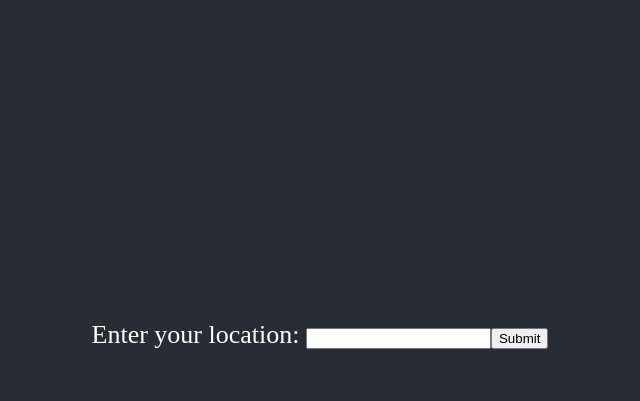
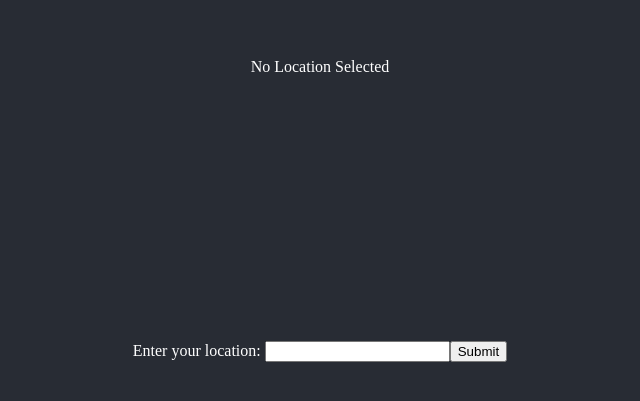
Before and after one commit to mszekalski/Weather-App, a React (Create React App) app: page / in a window 1280 px wide. Shown: the part 191-592 px from the top of the page, without its empty margins (320-960 px from the left). Built offline with nearby package versions, Linux system fonts and the light colour scheme.

Commit message:
added styling

```diff
--- a/src/App.css
+++ b/src/App.css
@@ -51,19 +51,13 @@ img {
   text-align: center;
 }
 
-.App-logo {
-  animation: App-logo-spin infinite 20s linear;
-  height: 40vmin;
-}
-
-.App-header {
+.content-div {
   background-color: #282c34;
   min-height: 100vh;
   display: flex;
   flex-direction: column;
   align-items: center;
   justify-content: center;
-  font-size: calc(10px + 2vmin);
   color: white;
 }
 
@@ -95,15 +89,13 @@ img {
   font-size: 15px;
 }
 
-.App-link {
-  color: #61dafb;
+.weather-form-container {
+  height: 100%;
+  width: 100%;
+  margin-top: 10px;
+  align-items: center;
+  justify-content: center;
 }
 
-@keyframes App-logo-spin {
-  from {
-    transform: rotate(0deg);
-  }
-  to {
-    transform: rotate(360deg);
-  }
+.weather-form {
 }
--- a/src/App.js
+++ b/src/App.js
@@ -34,9 +34,21 @@ class App extends Component {
           console.log("Oh no!");
         } else {
           console.log(json);
-          this.setState({ forecast: json });
+          this.setState({ forecast: json, currentLocation: this.state.search });
         }
       });
+  }
+
+  renderCurrentLocation() {
+    if (this.state.currentLocation === null) {
+      return <div className="current-locatioon-div">No Location Selected</div>;
+    } else {
+      return (
+        <div className="current-locatioon-div">
+          Current Location: {this.state.currentLocation}
+        </div>
+      );
+    }
   }
 
   renderForecast(data) {
@@ -52,10 +64,14 @@ class App extends Component {
     return data.response[0].periods.map((day, index) => {
       let dayOfTheWeek = daysOfTheWeek[new Date(day.dateTimeISO).getDay()];
       if (index === 0) dayOfTheWeek = "Today";
+
       return (
         <li key={`day_${index}`} className="day-container">
           <div className="weather-content-container">
             <div className="day-name">{dayOfTheWeek}</div>
+            <div>
+              <img src={`https://cdn.aerisapi.com/wxicons/v2/${day.icon}`} />
+            </div>
             <div className="day-high">High: {day.maxTempF}</div>
             <div className="day-low">Low: {day.minTempF}</div>
             <div className="day-weather">{day.weather}</div>
@@ -69,13 +85,15 @@ class App extends Component {
     console.log(this.state);
     return (
       <div className="App">
-        <header className="App-header">
+        <div className="content-div">
+          {this.renderCurrentLocation()}
           <div className="weather-list-container">
             <ul className="weather-list">
               {this.state.forecast && this.renderForecast(this.state.forecast)}
             </ul>
           </div>
-          <form onSubmit={this.handleSubmit}>
+          <div className="weather-form-container">
+            <form className="weather-form" onSubmit={this.handleSubmit}>
               <label htmlFor="location">Enter your location: </label>
               <input
                 id="location"
@@ -85,7 +103,8 @@ class App extends Component {
               />
               <button type="submit">Submit</button>
             </form>
-        </header>
+          </div>
+        </div>
       </div>
     );
   }
```
Also changed, not shown: 1 other file (tests, documents, lock files or other folders). Lines whose indentation alone changed are shown as unchanged.
